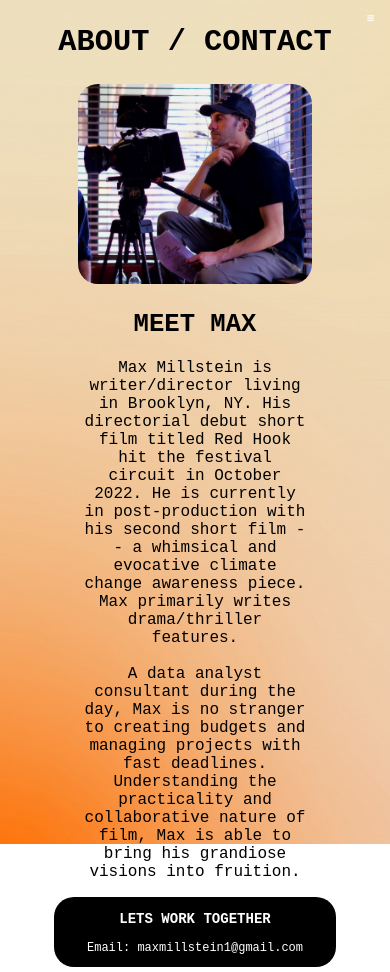
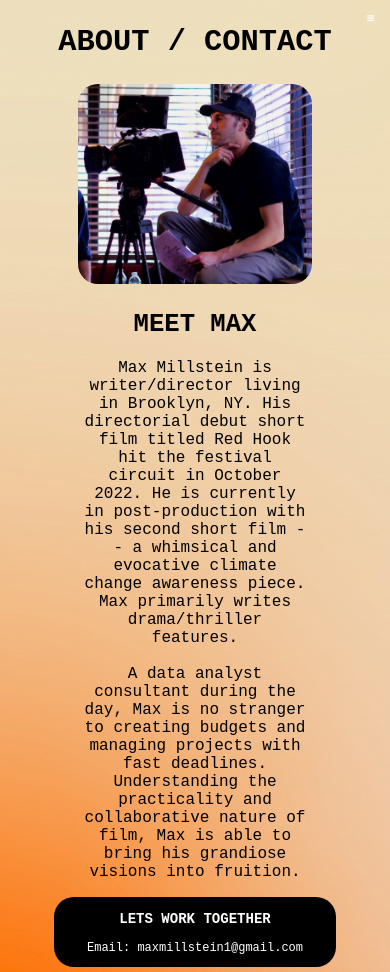
Before and after one commit to agubernikoff/mills-portfolio, a React (Create React App) app in the folder client/: page /about in a window 390 px wide. Built offline with nearby package versions, Linux system fonts and the light colour scheme.

Commit message:
mobile test

```diff
--- a/client/src/App.css
+++ b/client/src/App.css
@@ -489,6 +489,6 @@
     flex-direction: column;
     align-items: center;
     font-family: "Roboto Mono", monospace;
-    height: 1;
+    height: 100%;
   }
 }
```
